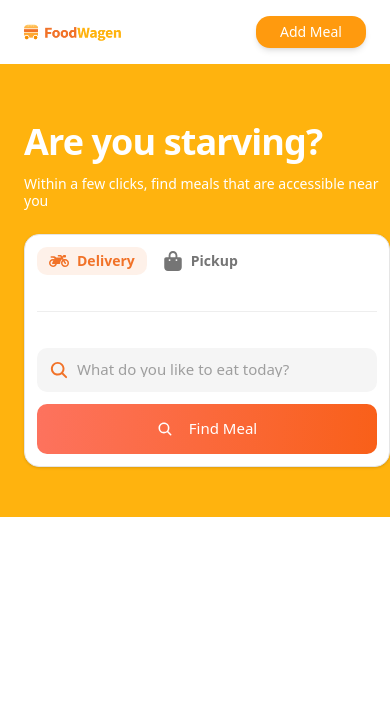
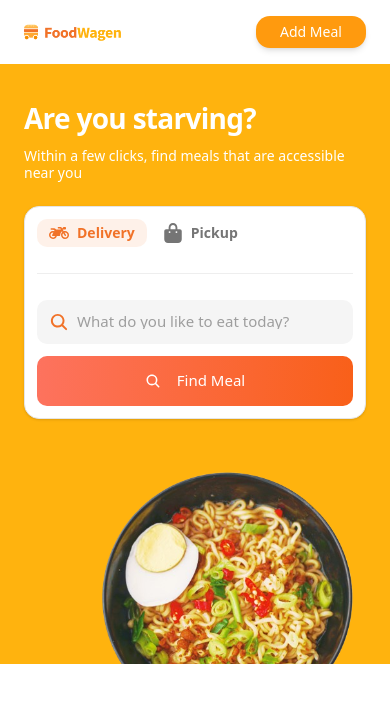
Before and after one commit to AntoineMHB/the_food_wagen_site, a Next.js app: page / in a window 390 px wide. Shown: the top 702 px of the page. Built offline with nearby package versions, Linux system fonts and the light colour scheme.

Commit message:
Add responsiveness on the header section

```diff
--- a/app/header.tsx
+++ b/app/header.tsx
@@ -3,9 +3,10 @@ import OrderCard from "./order_card";
 
 export default function Header() {
   return (
-    <div className="w-full min-h-[428px] bg-[#FFB30E]">
-      <div className="pl-6 sm:pl-10 md:pl-[80px] lg:pl-[120px] pt-[60px] pb-[50px] w-full max-w-[856px]">
-        <p className="font-bold text-[36px] sm:text-[44px] md:text-[52px] lg:text-[58px] leading-[100%] tracking-tight text-white">
+    <div className="w-full bg-[#FFB30E] flex flex-col lg:flex-row items-start lg:items-center">
+      {/* Left Section: Text + OrderCard */}
+      <div className="w-full lg:w-2/3 px-6 sm:px-10 md:px-[80px] lg:pl-[120px] pt-[40px] sm:pt-[50px] md:pt-[60px] pb-[50px]">
+        <p className="font-bold text-[28px] sm:text-[36px] md:text-[44px] lg:text-[52px] xl:text-[58px] leading-[100%] tracking-tight text-white">
           Are you starving?
         </p>
 
@@ -13,7 +14,18 @@ export default function Header() {
           Within a few clicks, find meals that are accessible near you
         </p>
 
-        <OrderCard />
+        <div className="w-full">
+          <OrderCard />
+        </div>
+      </div>
+
+      {/* Right Section: Image */}
+      <div className="w-full lg:w-1/3 h-auto relative pt-[50%] sm:pt-[45%] md:pt-[40%] lg:pt-[35%] px-6 sm:px-10 md:px-5 lg:pr-20">
+        <img
+          src="/image_header.png"
+          alt="header_image"
+          className="absolute top-0 left-0 w-full h-full object-cover rounded-xl"
+        />
       </div>
     </div>
   );
--- a/app/order_card.tsx
+++ b/app/order_card.tsx
@@ -6,9 +6,10 @@ import { IoSearch } from "react-icons/io5";
 
 export default function OrderCard() {
   return (
+    <div>
       <Card className="p-3 sm:p-4 md:p-5 w-full max-w-[660px] rounded-[15px] shadow-sm">
         {/* Delivery / Pickup Tabs */}
-      <div className="flex items-center space-x-4 sm:space-x-5 pb-3">
+        <div className="flex items-center space-x-4 sm:space-x-5 pb-[2px]">
           <div className="bg-[#F172281A] px-3 sm:px-4 py-1 rounded-[10px] flex items-center justify-center space-x-2">
             <FaMotorcycle size={20} color="#F17228" />
             <p className="text-[#F17228] font-bold text-sm sm:text-base">
@@ -25,7 +26,7 @@ export default function OrderCard() {
         </div>
 
         {/* Divider */}
-      <div className="w-full h-px bg-[#EEEEEE] mb-3"></div>
+        <div className="w-full h-px bg-[#EEEEEE] mb-0.5"></div>
 
         {/* Search + Button */}
         <div className="flex flex-col sm:flex-row items-center sm:items-stretch sm:space-x-4 space-y-3 sm:space-y-0">
@@ -44,5 +45,6 @@ export default function OrderCard() {
           </Button>
         </div>
       </Card>
+    </div>
   );
 }
--- a/app/page.tsx
+++ b/app/page.tsx
@@ -6,7 +6,13 @@ export default function Home() {
   return (
     <div>
       <TopNavBar />
-      <Header />
+      <div className="flex flex-items">
+        <Header />
+
+        {/* <div className="h-[500px] w-[600px] bg-[#FFB30E]">
+          <img src="/image_header.png" alt="header_image" />
+        </div> */}
+      </div>
     </div>
   );
 }
```
Also changed, not shown: public/image_header.png (added). Lines whose indentation alone changed are shown as unchanged.
